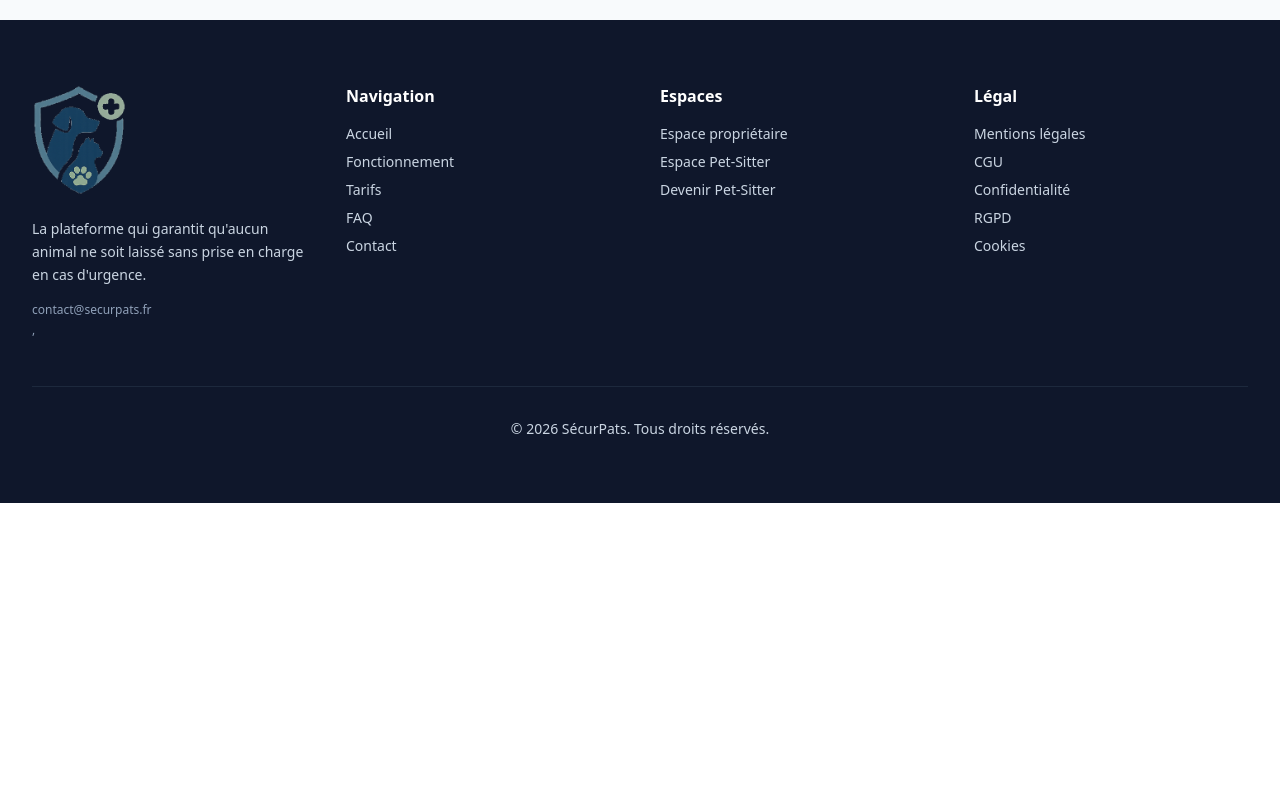
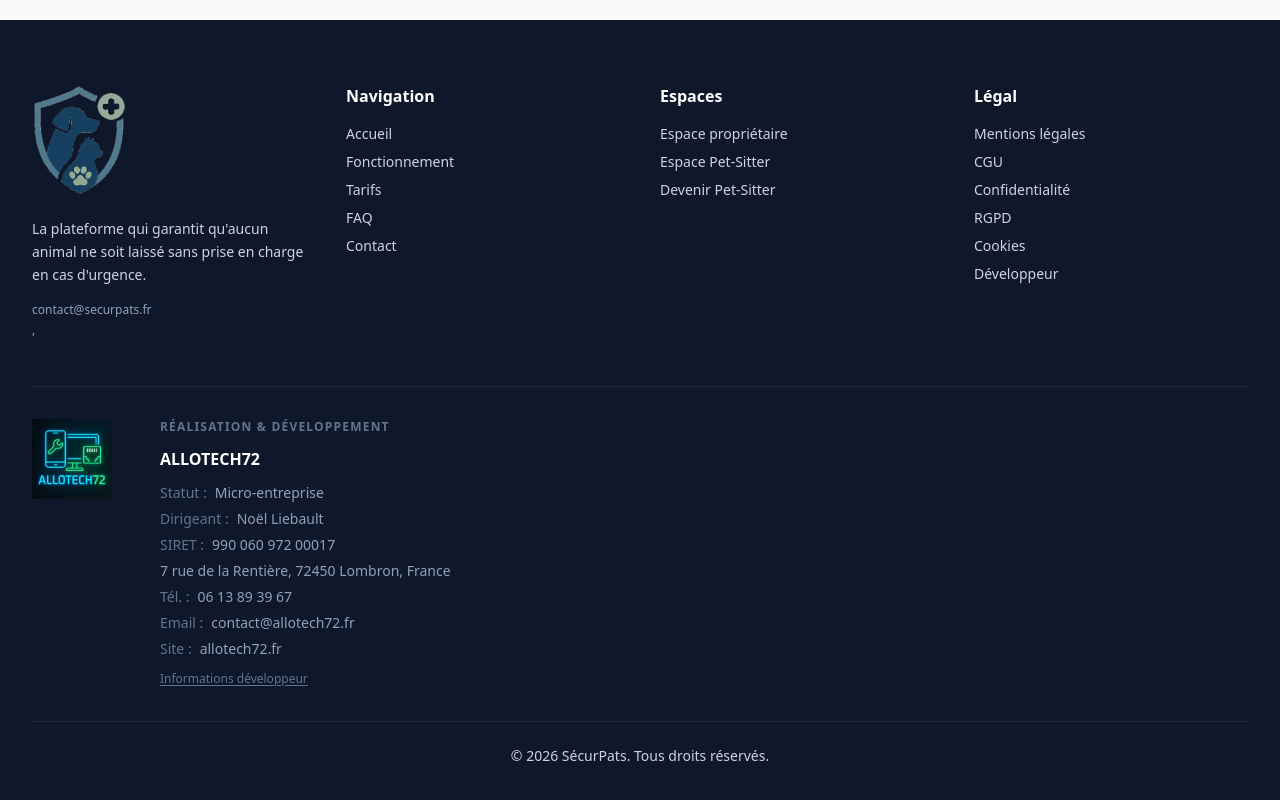
Before and after one commit to Noel72240/securpats, a React (Vite) app: page /faq in a window 1280 px wide. Shown: the part 945-1745 px from the top of the page. Before the commit the page ends 1448 px from the top, so only its background shows below. Built offline with nearby package versions, Linux system fonts and the light colour scheme; no server answers; the database is empty.

Commit message:
Ajout crédit développeur ALLOTECH72 en footer

```diff
--- /dev/null
+++ b/api/lib/stripe-helpers.ts
@@ -0,0 +1,22 @@
+import type Stripe from 'stripe'
+
+/** Stripe API 2025+ : current_period_end est sur le premier subscription item. */
+export function getSubscriptionPeriodEnd(subscription: Stripe.Subscription): number {
+  const itemEnd = subscription.items?.data?.[0]?.current_period_end
+  if (itemEnd) return itemEnd
+  return subscription.billing_cycle_anchor
+}
+
+export function getInvoiceSubscriptionDetails(invoice: Stripe.Invoice) {
+  return invoice.parent?.subscription_details ?? null
+}
+
+export function getInvoiceUserId(invoice: Stripe.Invoice): string | undefined {
+  const details = getInvoiceSubscriptionDetails(invoice)
+  return details?.metadata?.userId || invoice.metadata?.userId
+}
+
+export function getInvoicePlanMetadata(invoice: Stripe.Invoice): Stripe.Metadata | null | undefined {
+  const details = getInvoiceSubscriptionDetails(invoice)
+  return details?.metadata || invoice.metadata
+}
--- a/api/stripe/create-checkout-session.ts
+++ b/api/stripe/create-checkout-session.ts
@@ -1,6 +1,6 @@
 import Stripe from 'stripe'
 import type { VercelRequest, VercelResponse } from '@vercel/node'
-import { verifyRequestUser } from '../lib/verify-auth'
+import { verifyRequestUser } from '../lib/verify-auth.js'
 
 const stripe = new Stripe(process.env.STRIPE_SECRET_KEY || '')
 
--- a/api/stripe/verify-session.ts
+++ b/api/stripe/verify-session.ts
@@ -1,5 +1,6 @@
 import Stripe from 'stripe'
 import type { VercelRequest, VercelResponse } from '@vercel/node'
+import { getSubscriptionPeriodEnd } from '../lib/stripe-helpers.js'
 
 const stripe = new Stripe(process.env.STRIPE_SECRET_KEY || '')
 
@@ -33,7 +34,7 @@ export default async function handler(req: VercelRequest, res: VercelResponse) {
     const subscription = session.subscription as Stripe.Subscription | null
 
     const renewalDate = subscription
-      ? new Date(subscription.current_period_end * 1000).toISOString().split('T')[0]
+      ? new Date(getSubscriptionPeriodEnd(subscription) * 1000).toISOString().split('T')[0]
       : new Date(Date.now() + (plan === 'monthly' ? 30 : 365) * 86400000).toISOString().split('T')[0]
 
     return res.status(200).json({
@@ -45,7 +46,9 @@ export default async function handler(req: VercelRequest, res: VercelResponse) {
       renewalDate,
       autoRenew: subscription?.cancel_at_period_end === false,
       stripeCustomerId: typeof session.customer === 'string' ? session.customer : session.customer?.id,
-      stripeSubscriptionId: typeof subscription === 'object' ? subscription.id : subscription,
+      stripeSubscriptionId: typeof subscription === 'string'
+        ? subscription
+        : subscription?.id ?? null,
     })
   } catch (err) {
     const message = err instanceof Error ? err.message : 'Erreur vérification session'
--- a/api/user/delete-account.ts
+++ b/api/user/delete-account.ts
@@ -1,6 +1,6 @@
 import type { VercelRequest, VercelResponse } from '@vercel/node'
 import { createClient } from '@supabase/supabase-js'
-import { verifyRequestUser } from '../lib/verify-auth'
+import { verifyRequestUser } from '../lib/verify-auth.js'
 
 export default async function handler(req: VercelRequest, res: VercelResponse) {
   if (req.method !== 'POST') {
--- a/src/App.tsx
+++ b/src/App.tsx
@@ -9,6 +9,7 @@ import ContactPage from '@/pages/public/ContactPage'
 import LoginPage from '@/pages/public/LoginPage'
 import RegisterPage from '@/pages/public/RegisterPage'
 import RescuePage from '@/pages/public/RescuePage'
+import DeveloppeurPage from '@/pages/public/DeveloppeurPage'
 import { CGUPage, PrivacyPage, RGPDPage, MentionsLegalesPage, CookiesPage } from '@/pages/public/LegalPages'
 import PrivacyDataPage from '@/pages/owner/PrivacyDataPage'
 import { CookieBanner } from '@/components/legal/CookieBanner'
@@ -69,6 +70,7 @@ function AppRoutes() {
       <Route path="/rgpd" element={<RGPDPage />} />
       <Route path="/mentions-legales" element={<MentionsLegalesPage />} />
       <Route path="/cookies" element={<CookiesPage />} />
+      <Route path="/developpeur" element={<DeveloppeurPage />} />
 
       {/* Owner */}
       <Route path="/app" element={<ProtectedRoute roles={['owner']}><OwnerDashboard /></ProtectedRoute>} />
--- a/src/components/layout/PublicLayout.tsx
+++ b/src/components/layout/PublicLayout.tsx
@@ -5,6 +5,7 @@ import { cn } from '@/lib/utils'
 import { Button } from '@/components/ui/Button'
 import { useApp } from '@/contexts/AppContext'
 import { BrandLogo } from '@/components/brand/BrandLogo'
+import { DeveloperCredit } from '@/components/legal/DeveloperCredit'
 
 const navLinks = [
   { to: '/', label: 'Accueil' },
@@ -144,10 +145,14 @@ export function PublicFooter() {
               <li><Link to="/confidentialite" className="hover:text-brand-400 transition-colors">Confidentialité</Link></li>
               <li><Link to="/rgpd" className="hover:text-brand-400 transition-colors">RGPD</Link></li>
               <li><Link to="/cookies" className="hover:text-brand-400 transition-colors">Cookies</Link></li>
+              <li><Link to="/developpeur" className="hover:text-brand-400 transition-colors">Développeur</Link></li>
             </ul>
           </div>
         </div>
-        <div className="mt-12 pt-8 border-t border-slate-800 text-sm text-center">
+
+        <DeveloperCredit variant="footer" />
+
+        <div className="mt-8 pt-6 border-t border-slate-800 text-sm text-center">
           © {new Date().getFullYear()} {legal.companyName || 'SécurPats'}. Tous droits réservés.
         </div>
       </div>
--- /dev/null
+++ b/src/components/legal/DeveloperCredit.tsx
@@ -0,0 +1,114 @@
+import { Link } from 'react-router-dom'
+import { DEVELOPER_INFO, DEVELOPER_FULL_ADDRESS } from '@/lib/legal/developer'
+
+type DeveloperCreditProps = {
+  variant?: 'footer' | 'page'
+}
+
+export function DeveloperCredit({ variant = 'footer' }: DeveloperCreditProps) {
+  const compact = variant === 'footer'
+
+  return (
+    <section
+      className={
+        compact
+          ? 'mt-12 pt-8 border-t border-slate-800'
+          : ''
+      }
+      aria-labelledby={compact ? 'developer-credit-title' : undefined}
+    >
+      <div className={compact ? 'flex flex-col lg:flex-row gap-8 lg:gap-12 items-start' : 'space-y-6'}>
+        <a
+          href={DEVELOPER_INFO.website}
+          target="_blank"
+          rel="noopener noreferrer"
+          className="shrink-0 inline-block"
+          aria-label={`${DEVELOPER_INFO.tradeName} — site web`}
+        >
+          <img
+            src={DEVELOPER_INFO.logoUrl}
+            alt={`Logo ${DEVELOPER_INFO.tradeName}`}
+            className={compact ? 'h-16 sm:h-20 w-auto' : 'h-24 sm:h-28 w-auto'}
+          />
+        </a>
+
+        <div className="flex-1 min-w-0">
+          {compact ? (
+            <p id="developer-credit-title" className="text-xs font-semibold tracking-widest text-slate-500 uppercase mb-3">
+              Réalisation & développement
+            </p>
+          ) : (
+            <h1 className="text-3xl font-bold text-slate-900 mb-2">Développeur</h1>
+          )}
+
+          <p className={`font-semibold ${compact ? 'text-white text-base' : 'text-slate-900 text-xl'}`}>
+            {DEVELOPER_INFO.tradeName}
+          </p>
+
+          <dl className={`mt-3 space-y-1.5 ${compact ? 'text-xs sm:text-sm text-slate-400' : 'text-sm text-slate-600'}`}>
+            <div className="flex flex-wrap gap-x-2">
+              <dt className="text-slate-500">Statut :</dt>
+              <dd>{DEVELOPER_INFO.legalStatus}</dd>
+            </div>
+            <div className="flex flex-wrap gap-x-2">
+              <dt className="text-slate-500">Dirigeant :</dt>
+              <dd>{DEVELOPER_INFO.director}</dd>
+            </div>
+            <div className="flex flex-wrap gap-x-2">
+              <dt className="text-slate-500">SIRET :</dt>
+              <dd>{DEVELOPER_INFO.siret}</dd>
+            </div>
+            <div>
+              <dt className="text-slate-500 sr-only">Adresse</dt>
+              <dd>{DEVELOPER_FULL_ADDRESS}</dd>
+            </div>
+            <div className="flex flex-wrap gap-x-2">
+              <dt className="text-slate-500">Tél. :</dt>
+              <dd>
+                <a
+                  href={`tel:${DEVELOPER_INFO.phone.replace(/\s/g, '')}`}
+                  className={compact ? 'hover:text-cyan-400 transition-colors' : 'text-brand-600 hover:underline'}
+                >
+                  {DEVELOPER_INFO.phone}
+                </a>
+              </dd>
+            </div>
+            <div className="flex flex-wrap gap-x-2">
+              <dt className="text-slate-500">Email :</dt>
+              <dd>
+                <a
+                  href={`mailto:${DEVELOPER_INFO.email}`}
+                  className={compact ? 'hover:text-cyan-400 transition-colors' : 'text-brand-600 hover:underline'}
+                >
+                  {DEVELOPER_INFO.email}
+                </a>
+              </dd>
+            </div>
+            <div className="flex flex-wrap gap-x-2">
+              <dt className="text-slate-500">Site :</dt>
+              <dd>
+                <a
+                  href={DEVELOPER_INFO.website}
+                  target="_blank"
+                  rel="noopener noreferrer"
+                  className={compact ? 'hover:text-cyan-400 transition-colors' : 'text-brand-600 hover:underline'}
+                >
+                  {DEVELOPER_INFO.website.replace('https://', '')}
+                </a>
+              </dd>
+            </div>
+          </dl>
+
+          {compact && (
+            <Link
+              to="/developpeur"
+              className="inline-block mt-3 text-xs text-slate-500 hover:text-cyan-400 transition-colors underline underline-offset-2"
+            >
+              Informations développeur
+            </Link>
+          )}
+        </div>
+      </div>
+    </section>
+  )
+}
--- /dev/null
+++ b/src/lib/legal/developer.ts
@@ -0,0 +1,19 @@
+export const DEVELOPER_INFO = {
+  tradeName: 'ALLOTECH72',
+  legalStatus: 'Micro-entreprise',
+  director: 'Noël Liebault',
+  siret: '990 060 972 00017',
+  address: {
+    line1: '7 rue de la Rentière',
+    postalCode: '72450',
+    city: 'Lombron',
+    country: 'France',
+  },
+  phone: '06 13 89 39 67',
+  email: 'contact@allotech72.fr',
+  website: 'https://allotech72.fr',
+  logoUrl: '/logo-allotech72.png',
+} as const
+
+export const DEVELOPER_FULL_ADDRESS =
+  `${DEVELOPER_INFO.address.line1}, ${DEVELOPER_INFO.address.postalCode} ${DEVELOPER_INFO.address.city}, ${DEVELOPER_INFO.address.country}`
--- /dev/null
+++ b/src/pages/public/DeveloppeurPage.tsx
@@ -0,0 +1,19 @@
+import { PublicLayout } from '@/components/layout/PublicLayout'
+import { DeveloperCredit } from '@/components/legal/DeveloperCredit'
+
+export default function DeveloppeurPage() {
+  return (
+    <PublicLayout>
+      <section className="py-16 lg:py-24">
+        <div className="max-w-3xl mx-auto px-4">
+          <DeveloperCredit variant="page" />
+          <p className="mt-8 text-sm text-slate-500 leading-relaxed">
+            Plateforme SécurPats conçue et développée par {''}
+            <strong className="text-slate-700">ALLOTECH72</strong>, micro-entreprise de services
+            informatiques basée en Sarthe (72).
+          </p>
+        </div>
+      </section>
+    </PublicLayout>
+  )
+}
--- a/tsconfig.node.json
+++ b/tsconfig.node.json
@@ -20,5 +20,5 @@
     "erasableSyntaxOnly": true,
     "noFallthroughCasesInSwitch": true
   },
-  "include": ["vite.config.ts"]
+  "include": ["vite.config.ts", "api/**/*.ts"]
 }
```
Also changed, not shown: api/stripe/webhook.ts (+6 -11 lines), public/logo-allotech72.png (added).
